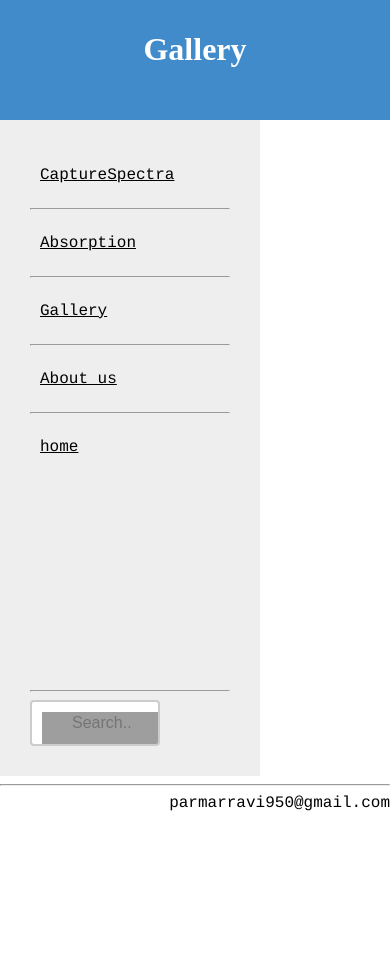
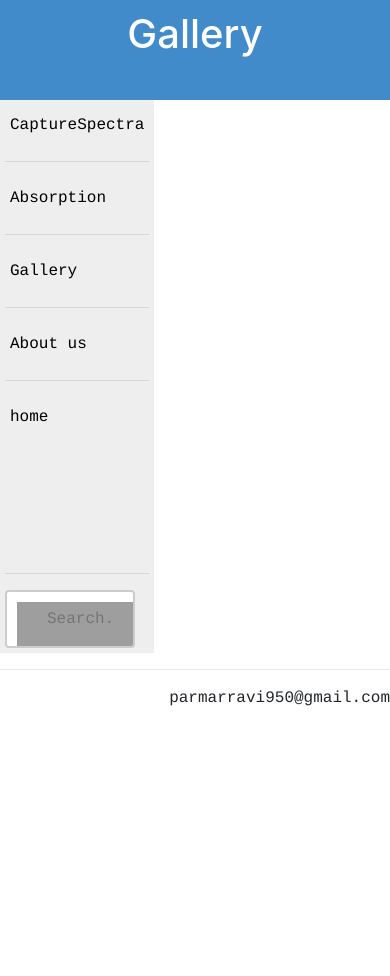
Before and after one commit to parmarravi/spectrometer, a Flask app: page /gallery.html in a window 390 px wide. After the commit the page ends 706 px from the top, so only its background shows below. Run offline with Flask 2, Linux system fonts and the light colour scheme; some libraries are stand-ins or nearby versions; grey boxes are pictures that could not be loaded.

Commit message:
added responsive webpage

```diff
--- a/static/style.css
+++ b/static/style.css
@@ -202,16 +202,18 @@
     text-align:left;
     padding:10px;
     margin:0;
+    width:auto;
 }
 
 #nav {
     line-height:30px;
     background-color:#eeeeee;
-    height:600px;
-    width:200px;
+    height:auto;
+    width:auto;
     float:left;
-    padding:30px;
+    padding:5px;
     font-family:courier;
+
 }
 #nav ul{
 margin:0px;
@@ -224,8 +226,7 @@
 background:#eeeeee;
 color:black;
 display:block;
-width:180px;
-padding:10px;
+padding:5px;
 }
 
 #nav a:hover {
@@ -235,6 +236,7 @@
 #section {
     padding:5px;
     font-family:courier;
+    width:auto;
 }
 
 
@@ -317,8 +319,9 @@
     color:black;
     clear:both;
     text-align:right;
-     height:200px;
+    height:auto;
     font-family:courier;
+    height:200;
 }
 input[type=text] {
     width: 130px;
--- a/templates/about.html
+++ b/templates/about.html
@@ -1,7 +1,11 @@
 <!DOCTYPE html>
 <head>
 <title>spectrocket</title>
+<meta name="viewport" content="width=device-width,initial-scale=1.0">
 <link rel="stylesheet" href=' /static/style.css'/>
+<link rel="stylesheet" href='/static/bootstrap.min.css'>
+<script src="href="/static/jquery.min.js"></script>
+<script src="href="/static/bootstrap.min.js"></script>
 </head>
 <body style="margin:0;">
 <div id="header">
--- a/templates/absorption.html
+++ b/templates/absorption.html
@@ -1,7 +1,11 @@
 <!DOCTYPE html>
 <head>
 <title>spectrocket</title>
+<meta name="viewport" content="width=device-width,initial-scale=1.0">
 <link rel="stylesheet" href=' /static/style.css'/>
+<link rel="stylesheet" href='/static/bootstrap.min.css'>
+<script src="href="/static/jquery.min.js"></script>
+<script src="href="/static/bootstrap.min.js"></script>
 </head>
 <body style="margin:0;">
 <div id="header">
--- a/templates/capturespectra.html
+++ b/templates/capturespectra.html
@@ -1,7 +1,11 @@
 <!DOCTYPE html>
 <head>
 <title>spectrocket</title>
+<meta name="viewport" content="width=device-width,initial-scale=1.0">
 <link rel="stylesheet" href=' /static/style.css'/>
+<link rel="stylesheet" href='/static/bootstrap.min.css'>
+<script src="href="/static/jquery.min.js"></script>
+<script src="href="/static/bootstrap.min.js"></script>
 </head>
 <body style="margin:0;">
 <div id="header">
--- a/templates/gallery.html
+++ b/templates/gallery.html
@@ -1,14 +1,17 @@
 <!DOCTYPE html>
 <head>
 <title>spectrocket</title>
+<meta name="viewport" content="width=device-width,initial-scale=1.0">
 <link rel="stylesheet" href=" /static/style.css"/>
+<link rel="stylesheet" href='/static/bootstrap.min.css'>
+<script src="href="/static/jquery.min.js"></script>
+<script src="href="/static/bootstrap.min.js"></script>
 </head>
-<body style="height:100%;width:100%;margin:0;">
+<body style="height:auto;width:auto;margin:0;">
 <div id="header" style="positon:absolute;top:0px;height:100px;right:0px;overflow:hidden;">
-  <h1><center>Gallery</center></h1>
+<h1><center>Gallery</center></h1>
 </div>
-
-<div id="nav" style="positon:absolute;height:100%;top:100px;left:0px;right:0px;overflow:auto;">
+<div id="nav" style="positon:absolute;height:100%;width:auto;top:100px;left:0px;right:0px;overflow:auto;">
 <ul>
 <li><a href="capturespectra.html">CaptureSpectra</a></li>
 <hr>
@@ -21,18 +24,15 @@
 <li><a href="/">home</a></li>
 </ul>
 <br><br><br><br>
-<br>
-<br>
-<br>
 <hr>
 <form>
   <input type="text" name="search" placeholder="Search..">
 </form>
   </div>
-<div id="section"style="top:10px;bottom:10px;left:100px;right:0px;overflow:auto;">
+<div id="section"style="top:10px;width=auto;bottom:10px;left:100px;right:0px;overflow:auto;">
 <ul class="photos">
    {% for photo in photos %}
-   <a href="/view/{{photo[15:-4]}}/"><img src="{{ photo }}" width="200" height="200" /></a>
+   <a href="/view/{{photo[15:-4]}}/"><img src="{{ photo }}" width="100" height="auto" /></a>
     {% endfor %}
 </ul>
 </div>
--- a/templates/index.html
+++ b/templates/index.html
@@ -1,7 +1,11 @@
 <!doctype html>
 <head>
 <title>spectrocket</title>
+<meta name="viewport" content="width=device-width,initial-scale=1.0">
 <link rel="stylesheet" href=' /static/style.css'/>
+<link rel="stylesheet" href='/static/bootstrap.min.css'>
+<script src="href="/static/jquery.min.js"></script>
+<script src="href="/static/bootstrap.min.js"></script>
 </head>
 <style>
 #loader {
```
